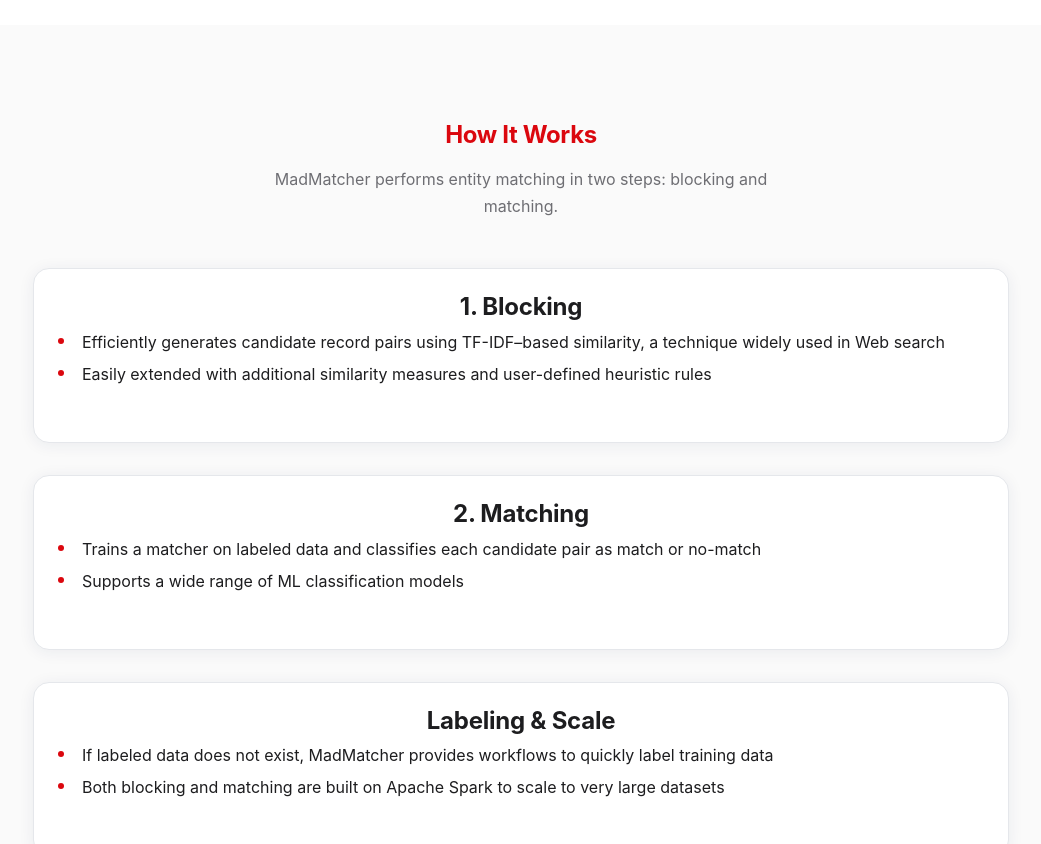
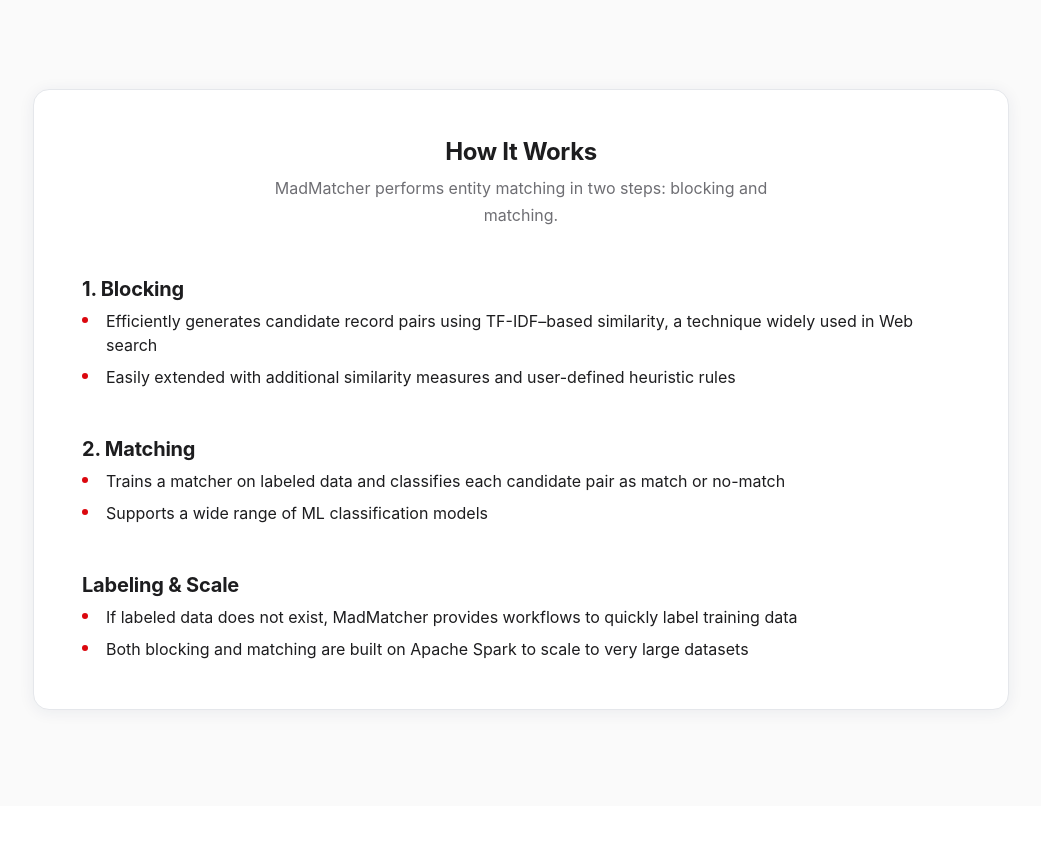
Before and after one commit to MadMatcher/madmatcher.ai, a React (Create React App) app: page / in a window 1280 px wide. Shown: the part 1640-2484 px from the top of the page, without its empty margins (119-1160 px from the left). Built offline with nearby package versions, Linux system fonts and the light colour scheme.

Commit message:
redo visual elements

```diff
--- a/src/App.css
+++ b/src/App.css
@@ -476,6 +476,16 @@
   scroll-margin-top: var(--navbar-height);
 }
 
+/* Product page section labels — same font style as home card bullets (feature-item) */
+.product-section-label {
+  font-size: var(--text-base);
+  color: var(--color-primary);
+  line-height: 1.5;
+  font-weight: 600;
+  margin: 0 0 0.5rem 0;
+  text-align: left;
+}
+
 .navbar-container {
   width: 100%;
   max-width: var(--container-xl);
@@ -1339,7 +1349,7 @@
 
 .product-features {
   flex: 1;
-  margin-bottom: var(--spacing-xl);
+  margin-bottom: var(--spacing-md);
 }
 
 .features-title {
--- a/src/components/HomePageContent.jsx
+++ b/src/components/HomePageContent.jsx
@@ -94,21 +94,19 @@
       </div>
     </section>
 
-    {/* How It Works — section title + Blocking, Matching, Labeling & Scale cards */}
+    {/* How It Works — one block with Blocking, Matching, Labeling & Scale as left-blocks */}
     <section className={`${styles.sectionAlt} section`}>
       <div className="container">
-        <div className="text-center mb-2xl">
-          <h3 className="category-title">How It Works</h3>
-          <p className="category-description">
-            MadMatcher performs entity matching in two steps: blocking and matching.
-          </p>
-        </div>
-        <div className={styles.homeSectionStack}>
-          <div className={`${sectionStyles['product-card']} ${styles.homeContentCard}`}>
-            <div className="product-header">
-              <h4 className="product-name">1. Blocking</h4>
-            </div>
-            <div className="product-features">
+        <div className={`${sectionStyles['product-card']} ${styles.howItWorksBlock}`}>
+          <div className="text-center mb-2xl">
+            <h3 className="product-name">How It Works</h3>
+            <p className="category-description">
+              MadMatcher performs entity matching in two steps: blocking and matching.
+            </p>
+          </div>
+          <div className={styles.howItWorksSubsections}>
+            <div className={styles.howItWorksSubblock}>
+              <h4 className={styles.howItWorksSubheader}>1. Blocking</h4>
               <ul className="features-list features-list-bulleted">
                 {BLOCKING_LINES.map((line, idx) => (
                   <li key={idx} className="feature-item">
@@ -117,12 +115,8 @@
                 ))}
               </ul>
             </div>
-          </div>
-          <div className={`${sectionStyles['product-card']} ${styles.homeContentCard}`}>
-            <div className="product-header">
-              <h4 className="product-name">2. Matching</h4>
-            </div>
-            <div className="product-features">
+            <div className={styles.howItWorksSubblock}>
+              <h4 className={styles.howItWorksSubheader}>2. Matching</h4>
               <ul className="features-list features-list-bulleted">
                 {MATCHING_LINES.map((line, idx) => (
                   <li key={idx} className="feature-item">
@@ -131,12 +125,8 @@
                 ))}
               </ul>
             </div>
-          </div>
-          <div className={`${sectionStyles['product-card']} ${styles.homeContentCard}`}>
-            <div className="product-header">
-              <h4 className="product-name">Labeling & Scale</h4>
-            </div>
-            <div className="product-features">
+            <div className={styles.howItWorksSubblock}>
+              <h4 className={styles.howItWorksSubheader}>Labeling & Scale</h4>
               <ul className="features-list features-list-bulleted">
                 {LABELING_SCALE_LINES.map((line, idx) => (
                   <li key={idx} className="feature-item">
@@ -191,13 +181,10 @@
       <div className="container">
         <div className={styles.getStartedContent}>
           <h2 className={styles.getStartedTitle}>Ready to Get Started?</h2>
-          <p className={styles.getStartedLead}>
-            Explore the solutions, join our mailing list to stay updated, or contact us with
-            questions or requests for free consulting.
-          </p>
+
           <div className={styles.ctaButtonWrap}>
             <Link to="/products" className="btn btn-primary">
-              Explore the Solutions
+              Try MadMatcher
             </Link>
           </div>
           <EmailSignup />
--- a/src/components/HomePageContent.module.css
+++ b/src/components/HomePageContent.module.css
@@ -1,4 +1,33 @@
 /* Homepage content — section spacing and Get Started CTA */
+
+/* How It Works — one block with left-justified subblocks */
+.howItWorksBlock {
+  text-align: left;
+  padding: var(--spacing-2xl);
+  height: auto;
+}
+
+.howItWorksBlock .text-center {
+  text-align: center;
+}
+
+.howItWorksSubsections {
+  display: flex;
+  flex-direction: column;
+  gap: var(--spacing-2xl);
+}
+
+.howItWorksSubblock {
+  text-align: left;
+}
+
+.howItWorksSubheader {
+  font-size: var(--text-xl);
+  font-weight: var(--font-bold);
+  color: var(--color-primary);
+  margin-bottom: var(--spacing-sm);
+  text-align: left;
+}
 
 /* Single-column stack — cards always vertical, one per row (no grid) */
 .homeSectionStack {
@@ -32,9 +61,9 @@
   background: var(--color-gray-50);
 }
 
-/* Ready to Get Started — less top padding, alternating gray */
+/* Ready to Get Started — less top padding, less bottom padding (closer to Contact Us) */
 .getStartedSection {
-  padding: var(--spacing-3xl) 0 var(--spacing-4xl) 0;
+  padding: var(--spacing-3xl) 0 var(--spacing-xl) 0;
   background: var(--color-gray-50);
 }
 
--- a/src/pages/Product.js
+++ b/src/pages/Product.js
@@ -60,38 +60,24 @@
       </section>
 
       {/* Products Grid */}
-      <section className="section bg-gray-50" id="products" style={{ paddingTop: 'var(--spacing-lg)' }}>
+      <section
+        className="section bg-gray-50"
+        id="products"
+        style={{ paddingTop: 'var(--spacing-lg)' }}
+      >
         <div className="container">
           <div className="grid grid-cols-1 gap-xl">
             {products.map((product, index) => (
               <React.Fragment key={product.id}>
                 {index === 0 && (
-                  <p
-                    className="mb-lg text-center"
-                    style={{
-                      gridColumn: '1 / -1',
-                      fontSize: '1.25rem',
-                      fontWeight: 600,
-                      color: 'var(--color-primary)',
-                    }}
-                  >
-                    The following packages support the <strong>blocking</strong> step
-                  </p>
+                  <h1 className="text-center" style={{ fontSize: 'var(--text-2xl)' }}>
+                    Blocking
+                  </h1>
                 )}
                 {index === 2 && (
-                  <p
-                    className="text-center"
-                    style={{
-                      gridColumn: '1 / -1',
-                      fontSize: '1.25rem',
-                      fontWeight: 600,
-                      color: 'var(--color-primary)',
-                      marginTop: '2rem',
-                      marginBottom: '0.5rem',
-                    }}
-                  >
-                    The following package supports the <strong>matching</strong> step
-                  </p>
+                  <h1 className="text-center" style={{ fontSize: 'var(--text-2xl)' }}>
+                    Matching
+                  </h1>
                 )}
                 <div
                   id={product.id}
@@ -101,16 +87,10 @@
                   {product.id === 'consulting' ? (
                     // Consulting card - simplified layout
                     <div className="text-center">
-                    <h2
-                      className="text-primary mb-sm"
-                      style={{ fontSize: '1.8rem', fontWeight: '700' }}
-                    >
+                      <h2 className="product-name mb-sm">
                         {product.name}
                       </h2>
-                    <p
-                      className="text-secondary mb-lg"
-                      style={{ fontSize: '1.1rem', fontWeight: '500' }}
-                    >
+                      <p className="product-description mb-lg">
                         {product.subtitle}
                       </p>
                       <div className="flex justify-center">
@@ -133,16 +113,10 @@
                       {/* Product Info - Left side */}
                       <div className="lg:col-span-6 flex flex-col">
                         <div className="mb-lg text-center">
-                        <h2
-                          className="text-primary mb-sm"
-                          style={{ fontSize: '1.8rem', fontWeight: '700' }}
-                        >
+                          <h2 className="product-name mb-sm">
                             {product.name}
                           </h2>
-                        <p
-                          className="text-secondary mb-0"
-                          style={{ fontSize: '1.1rem', fontWeight: '500' }}
-                        >
+                          <p className="product-description mb-0">
                             {product.subtitle}
                           </p>
                         </div>
--- a/src/pages/UseCases.jsx
+++ b/src/pages/UseCases.jsx
@@ -67,12 +67,20 @@
 
     <section id="good-fit" className={styles.goodFitSection}>
       <div className="container">
-        <h2 className={styles.goodFitTitle}>When MadMatcher Is a Good Fit</h2>
-        <ul className={styles.goodFitList}>
-          {GOOD_FIT_ITEMS.map((item, idx) => (
-            <li key={idx}>{item}</li>
-          ))}
-        </ul>
+        <div className={`product-card ${styles.goodFitCard}`}>
+          <div className="product-header">
+            <h4 className="product-name">When MadMatcher Is a Good Fit</h4>
+          </div>
+          <div className="product-features">
+            <ul className="features-list features-list-bulleted">
+              {GOOD_FIT_ITEMS.map((item, idx) => (
+                <li key={idx} className="feature-item">
+                  {item}
+                </li>
+              ))}
+            </ul>
+          </div>
+        </div>
       </div>
     </section>
   </div>
--- a/src/pages/UseCases.module.css
+++ b/src/pages/UseCases.module.css
@@ -33,42 +33,16 @@
   background: var(--color-gray-50);
 }
 
-.goodFitTitle {
-  font-size: var(--text-2xl);
-  font-weight: 700;
-  color: var(--color-primary);
-  margin-bottom: var(--spacing-xl);
-  text-align: center;
+/* Same format as homepage cards: product-header + product-features, left-aligned */
+.goodFitCard {
+  height: auto;
+  text-align: left;
+  padding: 1.5rem;
+  align-items: stretch;
 }
 
-.goodFitList {
-  list-style: none;
-  padding: 0;
-  margin: 0;
-  max-width: 560px;
-  margin: 0 auto;
+.goodFitCard .product-header,
+.goodFitCard .product-features {
+  width: 100%;
+  text-align: left;
 }
-
-.goodFitList li {
-  position: relative;
-  padding-left: 1.5rem;
-  margin-bottom: var(--spacing-md);
-  font-size: var(--text-base);
-  color: var(--color-primary);
-  line-height: 1.6;
-}
-
-.goodFitList li:last-child {
-  margin-bottom: 0;
-}
-
-.goodFitList li::before {
-  content: '';
-  position: absolute;
-  left: 0;
-  top: 0.5em;
-  width: 6px;
-  height: 6px;
-  border-radius: 50%;
-  background: var(--color-secondary);
-}
```
Lines whose indentation alone changed are shown as unchanged.
